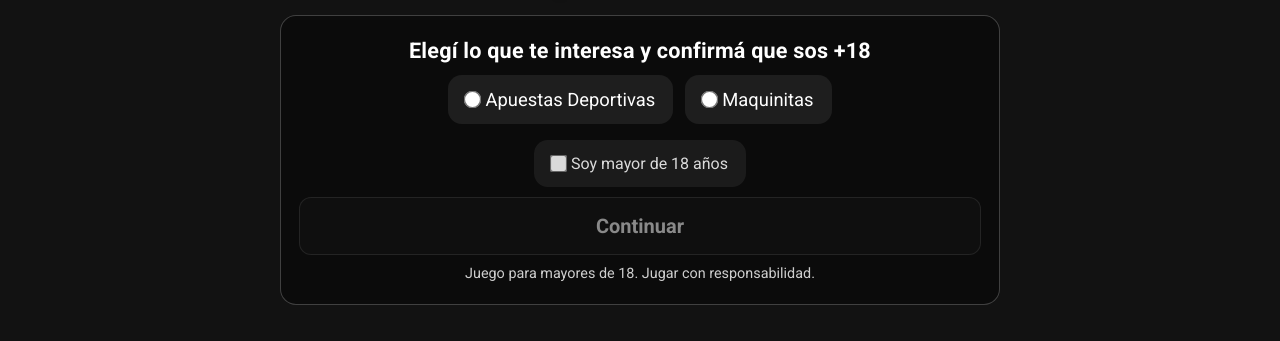
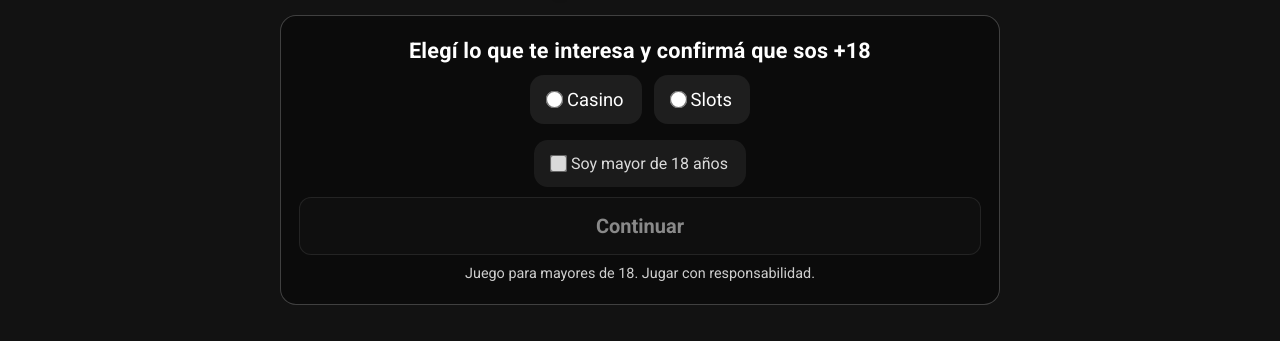
Before and after one commit to Kapitan02/landing-joker-rol, a plain HTML site: page index.html in a window 1280 px wide. Shown: the part 752-1093 px from the top of the page. Drawn offline with Linux system fonts and the light colour scheme.

Commit message:
index.html

```diff
--- a/index.html
+++ b/index.html
@@ -172,8 +172,8 @@
   <div class="gate" id="gate">
     <h4>Elegí lo que te interesa y confirmá que sos +18</h4>
     <div class="opts">
-      <label><input type="radio" name="juego" value="Apuestas Deportivas"> Apuestas Deportivas</label>
-      <label><input type="radio" name="juego" value="Maquinitas"> Maquinitas</label>
+      <label><input type="radio" name="juego" value="Casino "> Casino</label>
+      <label><input type="radio" name="juego" value="Slots"> Slots</label>
     </div>
     <label class="legal"><input type="checkbox" id="mayor"> Soy mayor de 18 años</label>
     <button id="continuar" disabled>Continuar</button>
```
